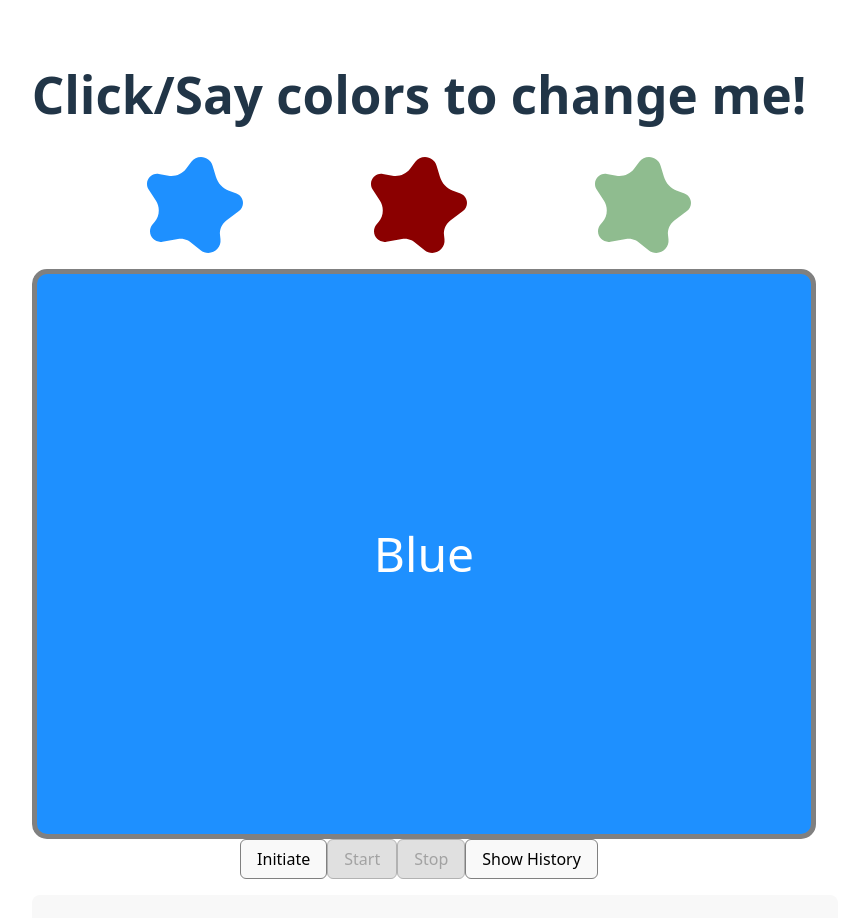
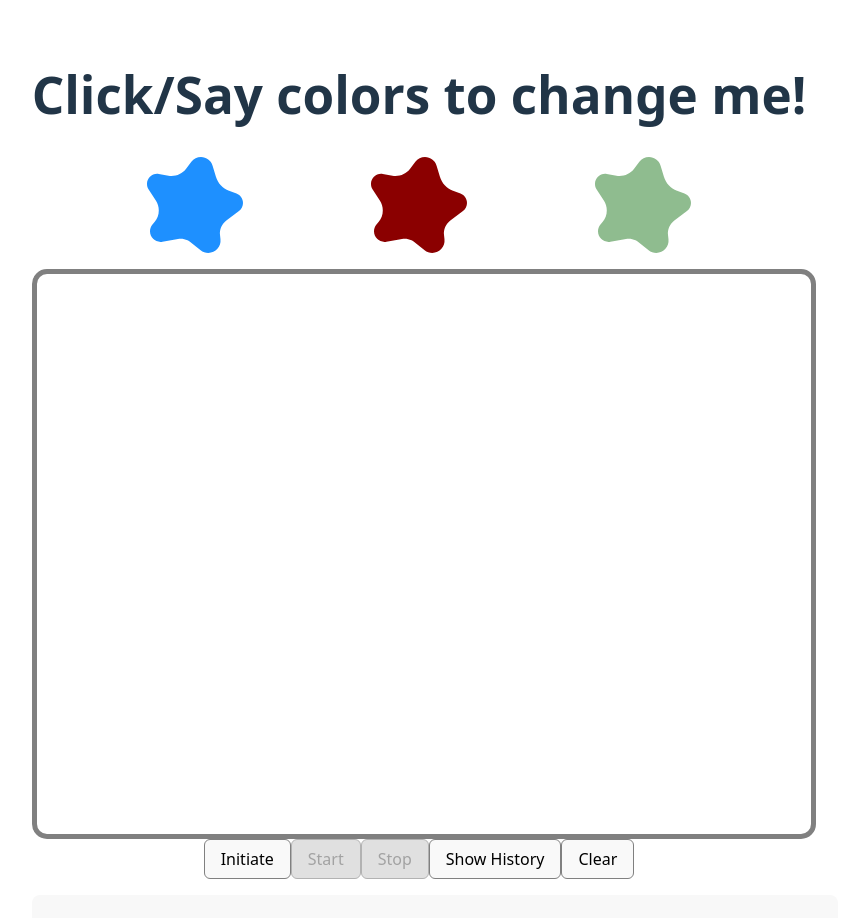
Before and after one commit to Russo903/aac-voice-api-milestone-demo-1, a React (Vite) app: page / in a window 1280 px wide. Shown: the top 918 px of the page, without its empty margins (221-1068 px from the left). Built offline with nearby package versions, Linux system fonts and the light colour scheme.

Commit message:
clear button

```diff
--- a/src/App.tsx
+++ b/src/App.tsx
@@ -6,8 +6,8 @@ import {AACVoiceAPI} from "aac-voice-api";
 import './App.css'
 
 function App() {
-    const [color, setColor] = useState<string>("dodgerblue")
-    const [colorText, setColorText] = useState<string>("Blue")
+    const [color, setColor] = useState<string>("white")
+    const [colorText, setColorText] = useState<string>("")
     const [isListening, setIsListening] = useState<boolean>(false);
     const [isButtonDisabled, setIsButtonDisabled] = useState<boolean>(false);
     const [log, setLog] = useState<string[]>([])
@@ -105,6 +105,10 @@ function App() {
                 name: "green",
                 action: () => changeColor("darkseagreen", "Green"),
             },
+            {
+                name: "clear",
+                action: () => changeColor("white", ""),
+            },
         ];
 
         commands.forEach(cmd => {
@@ -156,9 +160,8 @@ function App() {
                     <button onClick={stopListening}>Stop</button>) :
                 (<button disabled={true}>Stop</button>)
             }
-
-
             <button onClick={showCommandHistory}>Show History</button>
+            <button onClick={() => changeColor("white", "")}>Clear</button>
         </div>
 
         <pre className="log-box">
```
